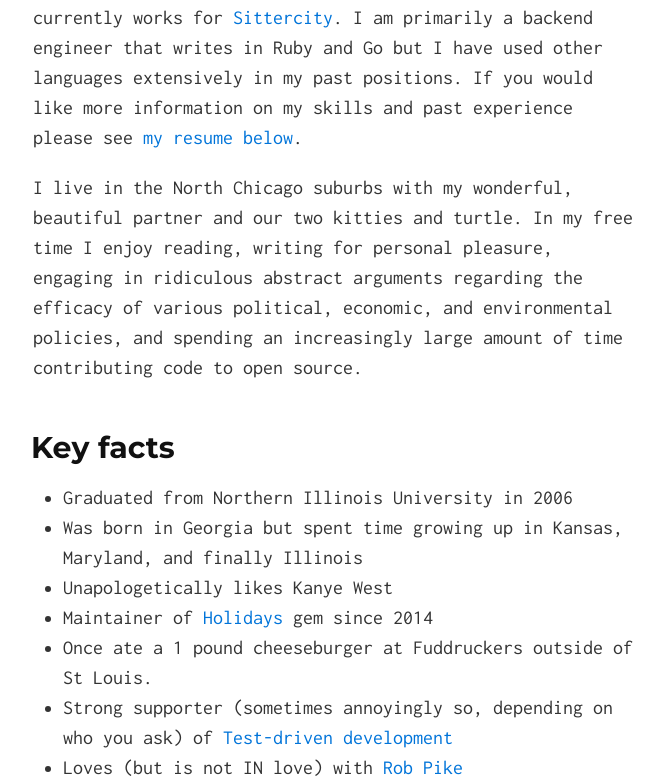
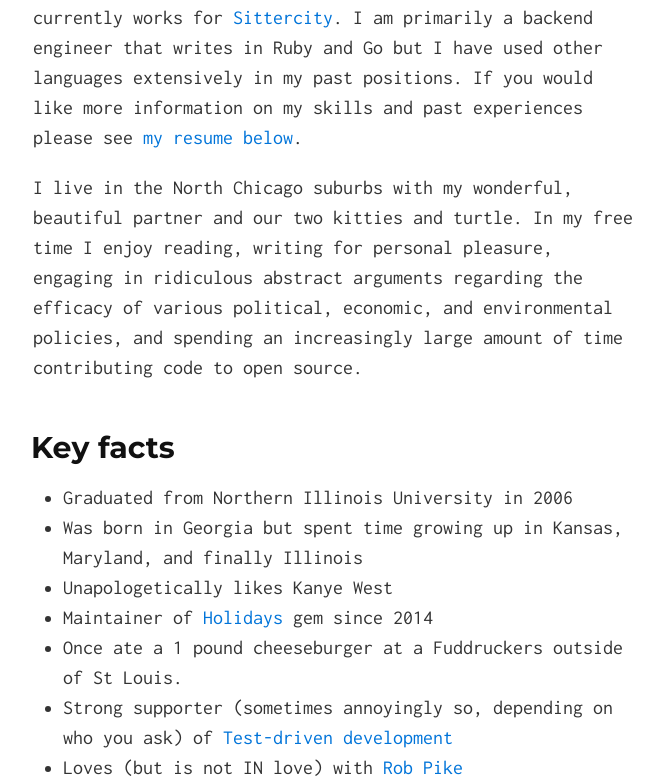
Before and after one commit to ppeble/ppeble.github.io, a Jekyll site: the page built from index.md, in a window 1280 px wide and 1400 px high. Shown: the part 297-1075 px from the top of the window, without its empty margins (307-971 px from the left). Built offline with Jekyll 4.4.1, drawn with Linux system fonts in a browser that asks for light colours; some of the changed text lies outside the part shown.

Commit message:
Small wording updates to improve flow

```diff
--- a/index.md
+++ b/index.md
@@ -4,7 +4,7 @@ layout: default
 
 Hello!
 
-My name is Phil Peble and I am a software developer that currently works for <a href='http://www.sittercity.com'>Sittercity</a>. I am primarily a backend engineer that writes in Ruby and Go but I have used other languages extensively in my past positions. If you would like more information on my skills and past experience please see <a href='#resume'>my resume below</a>.
+My name is Phil Peble and I am a software developer that currently works for <a href='http://www.sittercity.com'>Sittercity</a>. I am primarily a backend engineer that writes in Ruby and Go but I have used other languages extensively in my past positions. If you would like more information on my skills and past experiences please see <a href='#resume'>my resume below</a>.
 
 I live in the North Chicago suburbs with my wonderful, beautiful partner and our two kitties and turtle. In my free time I enjoy reading, writing for personal pleasure, engaging in ridiculous abstract arguments regarding the efficacy of various political, economic, and environmental policies, and spending an increasingly large amount of time contributing code to open source.
 
@@ -14,7 +14,7 @@ I live in the North Chicago suburbs with my wonderful, beautiful partner and our
 * Was born in Georgia but spent time growing up in Kansas, Maryland, and finally Illinois
 * Unapologetically likes Kanye West
 * Maintainer of <a href='http://github.com/holidays/holidays'>Holidays</a> gem since 2014
-* Once ate a 1 pound cheeseburger at Fuddruckers outside of St Louis.
+* Once ate a 1 pound cheeseburger at a Fuddruckers outside of St Louis.
 * Strong supporter (sometimes annoyingly so, depending on who you ask) of <a href='https://en.wikipedia.org/wiki/Test-driven_development'>Test-driven development</a>
 * Loves (but is not IN love) with <a href='https://twitter.com/rob_pike'>Rob Pike</a>
 
@@ -90,7 +90,7 @@ I live in the North Chicago suburbs with my wonderful, beautiful partner and our
   <li>Ruby on Rails</li>
   <li>postgresSQL, mySQL, Oracle, Teradata</li>
   <li>Ubuntu, AIX, and Red Hat Enterprise Linux</li>
-  <li>git and Clearcase (please please please, don't ask me to work with Clearcase again)</li>
+  <li>git and Clearcase (please please please don't ask me to work with Clearcase again)</li>
   <li>ZeroMQ (and general socket/message queues)</li>
   <li>Data warehouse principles</li>
   <li>Familiar with using LXCs (from a developer perspective)</li>
```
Also changed, not shown: other parts of index.md (+1 -1 lines).
